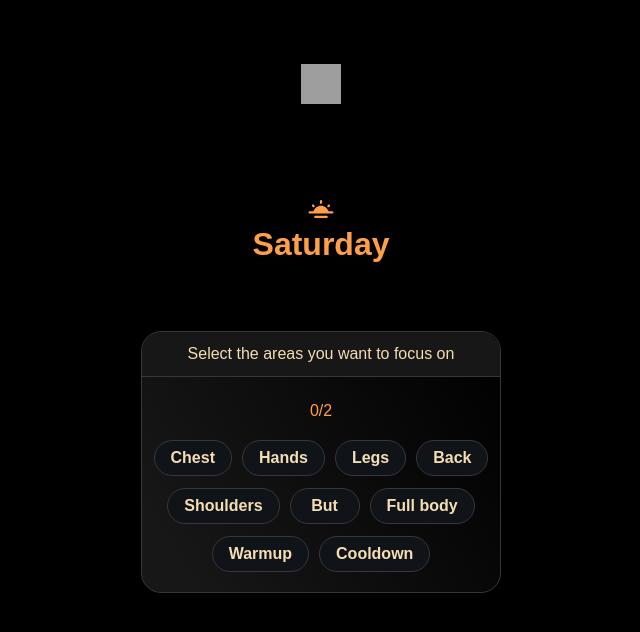
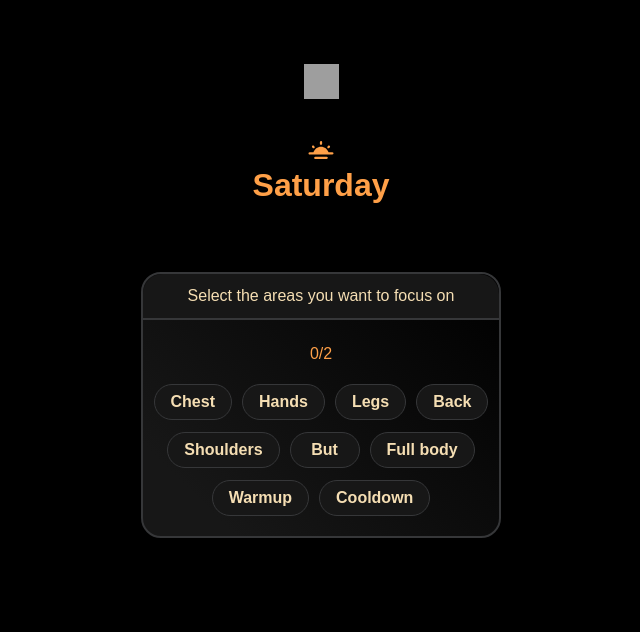
Before and after one commit to Seleznev-Ilya/gaap, a React (Create React App) app: page /gaap/home in a window 1280 px wide. Shown: the top 632 px of the page, without its empty margins (319-959 px from the left). Built offline with nearby package versions, Linux system fonts and the light colour scheme; grey boxes are pictures that could not be loaded.

Commit message:
Update button ui

```diff
--- a/src/components/common/AppContainer/AppContainer.tsx
+++ b/src/components/common/AppContainer/AppContainer.tsx
@@ -13,7 +13,7 @@ const style = {
   appContainer: css`
     background: inherit;
     position: relative;
-    overflow: hidden;
+    // overflow: hidden;
     margin: 0 auto;
     width: 100%;
     height: 100vh;
--- a/src/components/common/AppLogo/AppLogo.tsx
+++ b/src/components/common/AppLogo/AppLogo.tsx
@@ -8,9 +8,9 @@ function Logo() {
 
 const style = {
   appLogo: css`
-    width: 40px;
-    height: 40px;
-    margin: 0 auto 13%;
+    width: 35px;
+    height: 35px;
+    margin: 0 auto 5%;
     display: block;
   `,
 };
--- a/src/components/common/BodyPartPicker/BodyPartPicker.tsx
+++ b/src/components/common/BodyPartPicker/BodyPartPicker.tsx
@@ -2,29 +2,19 @@
 import { css } from "@emotion/react";
 import theme from "core/styles/theme";
 import Button from "../Button/Button";
-import { useState } from "react";
-import { useNavigate } from "react-router-dom";
 
-function BodyPartPicker() {
-  const navigate = useNavigate();
-  const bodyPartPickerList = [
-    [
-      { id: 1, name: "Chest" },
-      { id: 2, name: "Hands" },
-      { id: 3, name: "Legs" },
-      { id: 4, name: "Back" },
-    ],
-    [
-      { id: 5, name: "Shoulders" },
-      { id: 6, name: "But" },
-      { id: 7, name: "Full body" },
-    ],
-    [
-      { id: 0, name: "Warmup" },
-      { id: 9, name: "Cooldown" },
-    ],
-  ];
-  const [activePicker, setActivePicker] = useState<number[]>([]);
+interface Types {
+  activePicker: number[];
+  setActivePicker: (value: number[]) => void;
+  bodyPartPickerList: { id: number; name: string }[][];
+  navigate: (path: string) => void;
+}
+function BodyPartPicker({
+  activePicker,
+  setActivePicker,
+  navigate,
+  bodyPartPickerList,
+}: Types) {
   return (
     <div css={style.wrapper}>
       <div css={style.header}>
@@ -53,14 +43,6 @@ function BodyPartPicker() {
           );
         })}
       </div>
-      {Boolean(activePicker.length) && (
-        <Button
-          isActive={Boolean(activePicker.length)}
-          styleCss={style.button}
-          onClick={() => navigate("/preview")}
-          text={"OK"}
-        />
-      )}
     </div>
   );
 }
@@ -68,14 +50,14 @@ function BodyPartPicker() {
 const style = {
   wrapper: css`
     max-width: 360px;
-    border: 1px solid ${theme.colors.grey.light};
+    border: 2px solid ${theme.colors.grey.light};
     border-radius: ${theme.borderRadius.large};
     display: flex;
     flex-direction: column;
-    margin: 0 auto;
+    margin: 0 auto 50px;
     background: linear-gradient(
-      60deg,
-      ${theme.colors.grey.dark} 10%,
+      45deg,
+      ${theme.colors.grey.dark} 15%,
       #000000 100%
     );
   `,
@@ -85,17 +67,17 @@ const style = {
     padding: ${theme.borderRadius.default};
     text-align: center;
     border-radius: ${theme.borderRadius.large} ${theme.borderRadius.large} 0 0;
-    border-bottom: 1px solid ${theme.colors.grey.light};
+    border-bottom: 2px solid ${theme.colors.grey.light};
     margin-bottom: 25px;
   `,
   headerText: css`
     color: ${theme.colors.white.text};
-    font-style: 18px;
+    font-size: 16px;
   `,
   counter: css`
     color: ${theme.colors.orange};
     text-align: center;
-    margin-bottom: 15px;
+    margin-bottom: 16px;
   `,
   controlsWrapper: css`
     display: flex;
@@ -108,16 +90,12 @@ const style = {
   `,
   subControlsWrapper: css`
     display: flex;
+    flex-wrap: wrap;
     gap: 10px;
     justify-content: center;
   `,
   button: css`
     min-width: 70px;
-    cursor: pointer;
-    font-size: 16px;
-    font-weight: bold;
-    padding: 8px 16px;
-    transition: transform 0.2s, background-color 0.5s;
   `,
 };
 
--- a/src/components/common/Button/Button.tsx
+++ b/src/components/common/Button/Button.tsx
@@ -19,13 +19,17 @@ function Button({ onClick, isActive = false, text, styleCss }: T) {
 const style = {
   button: (isActive: boolean) => css`
     min-width: 70px;
-    padding: 5px;
     border: 1px solid ${theme.colors.grey.light};
     border-radius: ${theme.borderRadius.large};
     background-color: ${isActive
       ? theme.colors.orange
-      : theme.colors.black.deepDark};
-    color: ${isActive ? theme.colors.black.deepDark : theme.colors.white.text};
+      : theme.colors.grey.dark};
+    color: ${isActive ? theme.colors.grey.dark : theme.colors.white.text};
+    cursor: pointer;
+    font-size: 16px;
+    font-weight: bold;
+    padding: 8px 16px;
+    transition: transform 0.2s, background-color 0.5s;
   `,
 };
 
--- a/src/index.css
+++ b/src/index.css
@@ -12,7 +12,7 @@ body {
   -moz-osx-font-smoothing: grayscale;
   height: 100vh;
   width: 100vw;
-  overflow: hidden;
+  /* overflow: hidden; */
 }
 
 code {
--- a/src/pages/Home/Home.tsx
+++ b/src/pages/Home/Home.tsx
@@ -1,4 +1,5 @@
-import { Fragment } from "react";
+/** @jsxImportSource @emotion/react */
+import { Fragment, useState } from "react";
 
 import AppLogo from "../../components/common/AppLogo/AppLogo";
 import MomentumHeader from "components/common/MomentumHeader/MomentumHeader";
@@ -6,15 +7,68 @@ import MomentumHeader from "components/common/MomentumHeader/MomentumHeader";
 import "./HomeStyle.css";
 import BodyPartPicker from "components/common/BodyPartPicker/BodyPartPicker";
 import Button from "components/common/Button/Button";
+import { useNavigate } from "react-router-dom";
+import { css } from "@emotion/react";
+import theme from "core/styles/theme";
 
 function Home() {
+  const navigate = useNavigate();
+  const bodyPartPickerList = [
+    [
+      { id: 1, name: "Chest" },
+      { id: 2, name: "Hands" },
+      { id: 3, name: "Legs" },
+      { id: 4, name: "Back" },
+    ],
+    [
+      { id: 5, name: "Shoulders" },
+      { id: 6, name: "But" },
+      { id: 7, name: "Full body" },
+    ],
+    [
+      { id: 0, name: "Warmup" },
+      { id: 9, name: "Cooldown" },
+    ],
+  ];
+  const [activePicker, setActivePicker] = useState<number[]>([]);
   return (
     <Fragment>
       <AppLogo />
       <MomentumHeader />
-      <BodyPartPicker />
+      <BodyPartPicker
+        activePicker={activePicker}
+        setActivePicker={setActivePicker}
+        bodyPartPickerList={bodyPartPickerList}
+        navigate={navigate}
+      />
+      {Boolean(activePicker.length) && (
+        <Button
+          isActive={Boolean(activePicker.length)}
+          styleCss={style.button}
+          onClick={() => navigate("/preview")}
+          text={"OK"}
+        />
+      )}
     </Fragment>
   );
 }
 
+const style = {
+  button: css`
+    width: calc(100% - 20px);
+    height: 50px;
+    cursor: pointer;
+    border-radius: 30px;
+    border: none;
+    font-size: 16px;
+    background-color: ${theme.colors.white.default};
+    color: ${theme.colors.black.deepDark};
+    font-weight: bold;
+    padding: 8px 16px;
+    transition: transform 0.2s, background-color 0.5s;
+    position: absolute;
+    bottom: 3%;
+  `,
+};
+
 export default Home;
```
